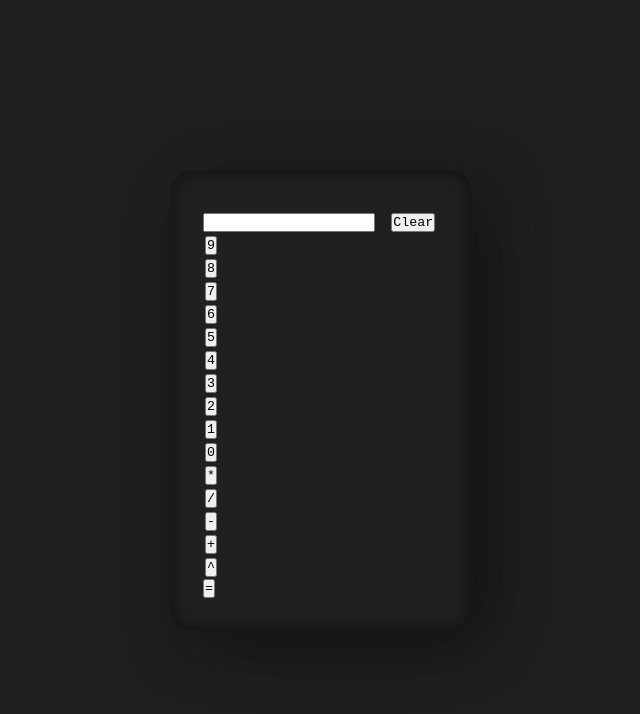
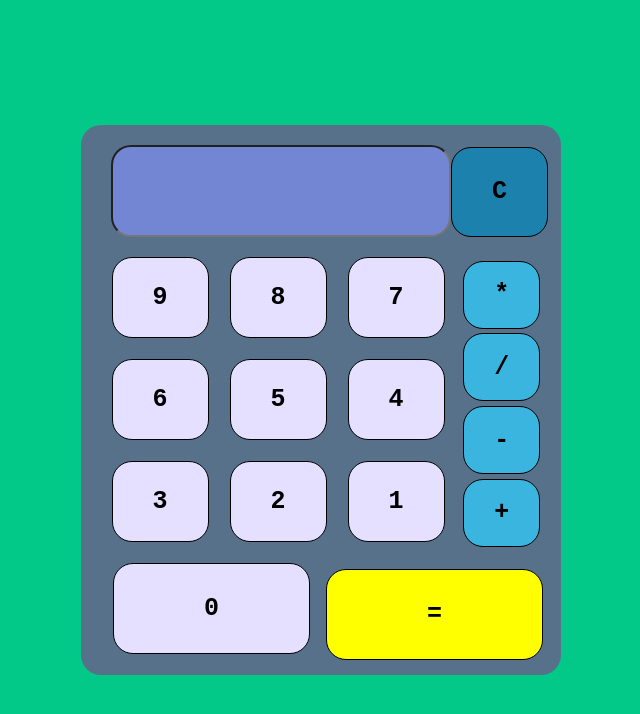
Before and after one commit to Chavozoom/CalculatorJS, a React (Create React App) app: page / in a window 1280 px wide. Shown: the top 714 px of the page, without its empty margins (319-959 px from the left). Built offline with nearby package versions, Linux system fonts and the light colour scheme; the HTML template or start-up script is replaced by a standard one.

Commit message:
adding css

```diff
--- a/public/style.css
+++ b/public/style.css
@@ -9,15 +9,87 @@
     height: 100vh;
     align-items: center;
     justify-content: center;
-    background-color: #202020;
+    background-color:#03C988;
   }
   .container {
     position: relative;
-    min-width: 300px;
-    min-height: 400px;
+    width: 480px;
+    height: 550px;
     padding: 40px 30px 30px;
     border-radius: 20px;
-    box-shadow: 25px 25px 75px rgba(0, 0, 0, 0.25),
-      10px 10px 70px rgba(0, 0, 0, 0.25), inset -5px -5px 15px rgba(0, 0, 0, 0.25),
-      inset 5px 5px 15px rgba(0, 0, 0, 0.25);
+    background-color: #567189;
   }
+  .first, .second, .third{
+    font-size: 25px;
+    font-weight: bolder;
+    background-color: #E5E0FF;
+    border: 1px solid black;
+    margin: 2.5%;
+    padding: 25px 40px;
+    text-align: center;
+    border-radius: 20px;
+    position: relative;
+    top: -100px;
+    right: 10px;
+  }
+  .lastOne0{
+    font-size: 25px;
+    font-weight: bolder;
+    align-items: center;
+    position: relative;
+    top: -90px;
+    right: -2px;
+    padding: 30px 90px;
+    border-radius: 20px;
+    background-color: #E5E0FF;
+    border: 1px solid black;
+  }
+  .lastOne{
+    font-size: 25px;
+    font-weight: bolder;
+    align-items: center;
+    position: relative;
+    top: -465px;
+    right: -215px;
+    padding: 30px 100px;
+    border-radius: 20px;
+    background-color: yellow;
+    border: 1px solid black;
+  }
+  .operators{
+    font-size: 25px;
+    font-weight: bolder;
+    margin: 3%;
+    align-items: center;
+    position: relative;
+    top: -485px;
+    right: -350px;
+    padding: 18.5px 30px;
+    border-radius: 20px;
+    background-color: #39B5E0;
+    border: 1px solid black;
+  }
+  .result{
+    width: 100%;
+  }
+  .result input{
+    font-size: 25px;
+    font-weight: bolder;
+    padding: 7% 2.5%;
+    position: relative;
+    top: -20px;
+    background-color: #7286D3;
+    border-radius: 20px;
+  }
+  .result .clear{
+    font-size: 25px;
+    font-weight: bolder;
+    margin-left: 20px;
+    background-color: #1C82AD;
+    padding: 7% 40px;
+    position: relative;
+    top: -110px;
+    right: -320px;
+    border-radius: 20px;
+    border: 1px solid black;
+  }
--- a/src/components/Calculator.jsx
+++ b/src/components/Calculator.jsx
@@ -3,7 +3,7 @@ import Number from "./Numbers";
 import Operator from "./Operators"
 
 var numbers = (''+Array(10)).split(',').map(function(){return this[0]++;}, [0]).reverse();
-const operators = ["*", "/", "-", "+", "^"];
+const operators = ["*", "/", "-", "+"];
 
 const Calculator = () => {
     const [formula, setFormula] = useState([]);
@@ -29,14 +29,15 @@ const Calculator = () => {
     }
 
   return (
-  <table className='container'>
-    <tr>
-            <td colspan="3"><input type="text" value={showResult ? result : formula.join("")}/></td>
-            <button className='clear' type="button" value="C" onClick={() => clear()} >Clear</button>
-    </tr>
+  <div className='container'>
+    <div className='result'>
+            <input type="text" value={showResult ? result : formula.join("")}/>
+            <button className='clear' type="button" value="C" onClick={() => clear()} >C</button>
+    </div>
     <div className='numbers'>
         {numbers.map((number, i) =>
         <Number
+        index = {i}
         key = {i}
         number =  {number}
         addNumber = {addNumber}
@@ -51,8 +52,8 @@ const Calculator = () => {
        formula = {formula}
         />
         )}
-    <button type="button" value="=" onClick={() => calc(formula)} >=</button>
-  </table>
+    <button className='lastOne' type="button" value="=" onClick={() => calc(formula)} >=</button>
+  </div>
   );
 }
 
--- a/src/components/Numbers.jsx
+++ b/src/components/Numbers.jsx
@@ -2,11 +2,22 @@ import React from 'react';
 
 const Button = (props) => {
 
+var rowClass = "";
+  const index = props.index;
+  if(index <= 2){
+    rowClass = "first";
+  } else if(index <= 5){
+    rowClass= "second";
+  } else if(index <= 8){
+    rowClass = "third";
+  }
+   else{
+    rowClass = "lastOne0";
+  }
+
   return (
-    <div >
-         <td><input className='num' type="button" value={props.number}  onClick={() => {props.addNumber(props.number)}} ></input></td>
-    </div>
-  );
+    <input className={rowClass} type="button" value={props.number}  onClick={() => {props.addNumber(props.number)}} ></input>
+    );
 }
 
 export default Button;
--- a/src/components/Operators.jsx
+++ b/src/components/Operators.jsx
@@ -1,6 +1,6 @@
 import React from 'react';
 
-const operators = ["*", "/", "-", "+", "^"];
+const operators = ["*", "/", "-", "+"];
 
 const Button = (props) => {
 
@@ -13,7 +13,7 @@ const Button = (props) => {
 
   return (
     <div >
-         <td><input className='button' type="button" value={props.operator}  onClick={() => isOperatorBefore() } ></input></td>
+         <td><input className='operators' type="button" value={props.operator}  onClick={() => isOperatorBefore() } ></input></td>
     </div>
   );
 }
```
